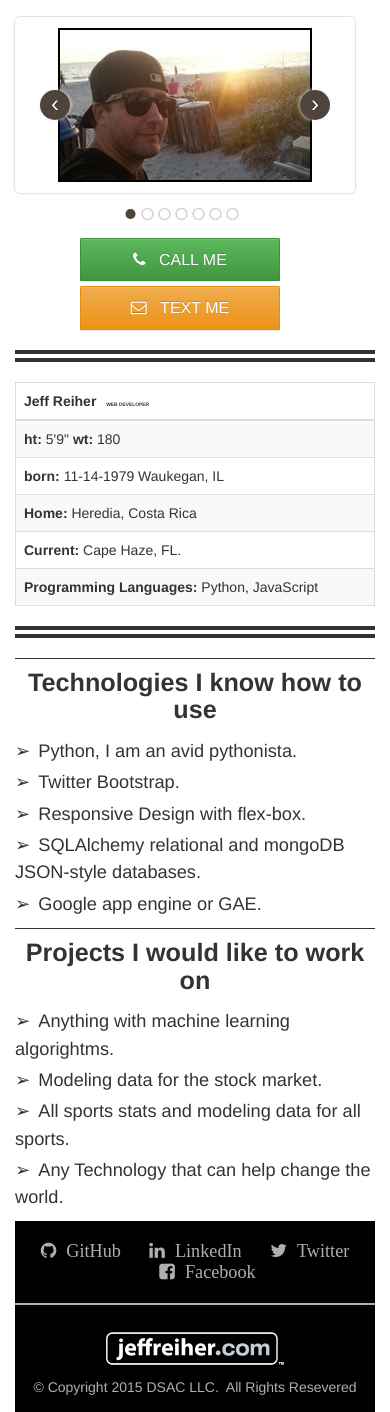
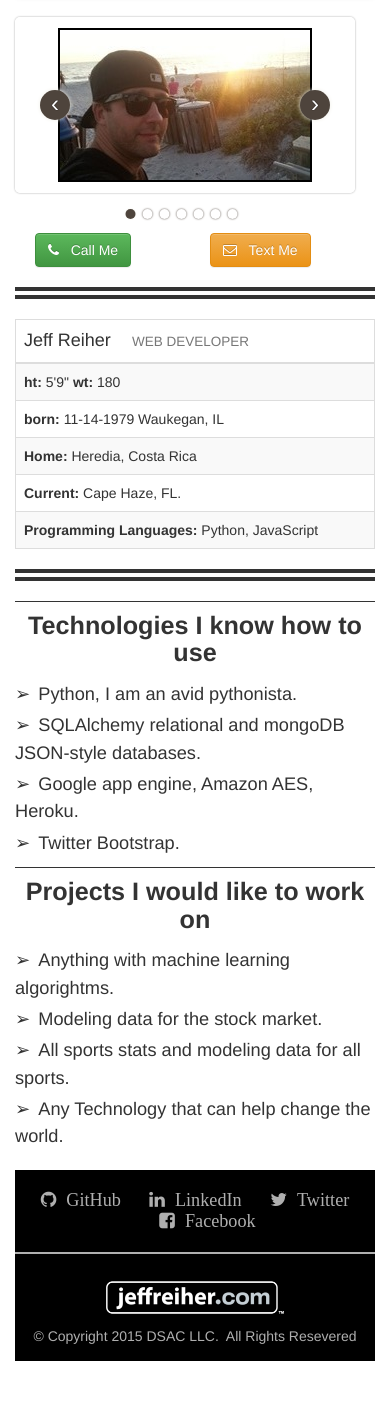
Before and after one commit to jreiher2003/jeff-heroku, a Flask app: page / in a window 390 px wide; the page is wider, and only the part inside the window is pictured. Shown: the part 55-1467 px from the top of that part. After the commit the page ends 1416 px from the top of that part, so only its background shows below. Run offline with Flask 2, Linux system fonts and the light colour scheme; some libraries are stand-ins or nearby versions.

Commit message:
fixed responsive layout

```diff
--- a/static/css/styles.css
+++ b/static/css/styles.css
@@ -5,7 +5,7 @@
 	border: 2px solid rgba(0,0,0,1);
 }
 span.small {
-	font-size: .35em;
+	font-size: .25em;
 	text-transform: uppercase;
 	margin-left: 1.2em;
 }
@@ -20,40 +20,7 @@ hr.style-eight {
     text-align: center;
 }
 hr.style-eight:before {
-    /*content: url('/static/images/images_dest/jwblack21-16_icon.svg');*/
-    content: url('/static/images/jwblack21-16_icon.png');
-    display: inline-block;
-    position: relative;
-    top: -.9em;
-    font-size: 2em;
-    padding: 0.25em 0.25em;
-    background-color: rgba(245,245,245,1);
 }
-.button1, .button2 {
-	width: 100%;
-	padding: 25px 0;
-	text-align: center;
-	background-color: rgba(0,0,0,.8);
-}
-.call, .text  {
-    display: inline-block;
-	width: 200px;
-    padding: 10px;
-	margin: auto;
-    border-radius: 2%;
-    text-align: center;
-    margin-top: 5px;
-	font-size: 16px;
-	text-transform: uppercase;
-}
-
-a.call:hover, a.call:active  {
-	color: rgba(255,255,255,1);
-}
- .button2 a:hover, .button2 a.active {
- 	color: rgba(255,255,255,1);
- }
-
  .info1, .info2 {
 	width: 100%;
 	height: auto;
@@ -149,3 +116,32 @@ figure {
 figcaption {
 	color: rgba(175,175,175,1);
 }
+.nav-call {
+	margin: 10px;
+}
+.nav-call li {
+	margin-right: 5px;
+}
+
+@media screen and (min-width: 991px) {
+	body {
+		width: 1120px;
+		margin: 0 auto;
+	}
+	hr {
+		display: none;
+	}
+	footer {
+		padding: 40px 0 20px 0;
+	}
+	ul.social {
+		width: 50%;
+		float: right;
+		margin-right: 20px;
+		border-top: 2px solid rgba(175,175,175,1);
+	}
+	.bottom-footer {
+		width: 50%;
+	}
+
+}
--- a/templates/base1.html
+++ b/templates/base1.html
@@ -50,9 +50,19 @@
               </li>
             </ul>
 
+            <ul class="list-unstyled nav-call">
+              <li class="pull-right hidden-xs"><a class="btn btn-success btn-sm" href="tel:+1-941-585-3084"><i class="fa fa-phone"></i>
+                &nbsp;&nbsp;Call Me</a></li>
+                <li class="pull-right hidden-xs"><a class="btn btn-warning btn-sm" href="sms:+1-941-585-3084"><i class="fa fa-envelope-o"></i>&nbsp;&nbsp;Text Me</a></li>
+            </ul>
+
           </div><!--/.nav-collapse -->
         </div><!--/.container-fluid -->
       </nav>
+
+<div class="row">
+
+<div class="col-md-8">
 
 <div class="wrapper">
 <div class="jcarousel-wrapper">
@@ -111,29 +121,28 @@
     </div>
 </div>
 
-<div class="row">
-  <div class="col-xs-4 col-xs-offset-2">
-    <a class="btn btn-success btn-lg call" href="tel:+1-941-585-3084"><i class="fa fa-phone"></i>
+</div> <!-- end desktop md-8 -->
+
+<div class="row visible-xs">
+  <div class="col-xs-4 col-xs-offset-1">
+    <a class="btn btn-success call" href="tel:+1-941-585-3084"><i class="fa fa-phone"></i>
       &nbsp;&nbsp;Call Me</a>
   </div>
-</div>
-<div class="row">
-    <div class="col-xs-4 col-xs-offset-2">
-      <a class="btn btn-warning btn-lg text" href="sms:+1-941-585-3084"><i class="fa fa-envelope-o"></i>
+
+    <div class="col-xs-4 col-xs-offset-1">
+      <a class="btn btn-warning text" href="sms:+1-941-585-3084"><i class="fa fa-envelope-o"></i>
         &nbsp;&nbsp;Text Me</a>
     </div>
 </div>
-<!-- <div class="button1"><a href="tel:+1-941-585-3084" id="call"><i class="fa fa-phone"></i>
-&nbsp;&nbsp;Call Me</a></div>
-<div class="button2"><a href="sms:+1-941-585-3084" id="text"><i class="fa fa-envelope-o"></i>
-&nbsp;&nbsp;Text me</a></div> -->
 
+
+<div class="col-xs-12 col-md-4 pull-right">
 <hr class="style-eight">
 
-<table class="table table-striped table-bordered hidden-phone hidden-tablet">
+<table class="table table-striped table-bordered">
   <thead>
     <tr>
-      <th>Jeff Reiher <span class="small">Web Developer</span></th>
+      <th class="h4">Jeff Reiher <span class="small">Web Developer</span></th>
     </tr>
   </thead>
   <tbody>
@@ -157,16 +166,24 @@
 </table>
 
 <hr class="style-eight">
+</div> <!-- end col md-4 -->
+
+</div> <!-- end row desktop -->
+
+<div class="row">
+  <div class="col-md-6">
 <div class="info1">
   <h4>Technologies I know how to use</h4>
   <ul>
     <li>Python, I am an avid pythonista.</li>
+    <li>SQLAlchemy relational and mongoDB JSON-style databases.</li>
+    <!-- <li>Responsive Design with flex-box.</li> -->
+    <li>Google app engine, Amazon AES, Heroku. </li>
     <li>Twitter Bootstrap.</li>
-    <li>Responsive Design with flex-box.</li>
-    <li>SQLAlchemy relational and mongoDB JSON-style databases.</li>
-    <li>Google app engine or GAE. </li>
   </ul>
 </div>
+</div>
+<div class="col-md-6">
 <div class="info2">
 <h4>Projects I would like to work on</h4>
   <ul>
@@ -176,7 +193,8 @@
     <li>Any Technology that can help change the world.</li>
   </ul>
 </div>
-
+</div>
+</div>
 
   <!-- FOOTER -->
   <footer>
```
Also changed, not shown: requirements.txt (added, +11 -0 lines).
